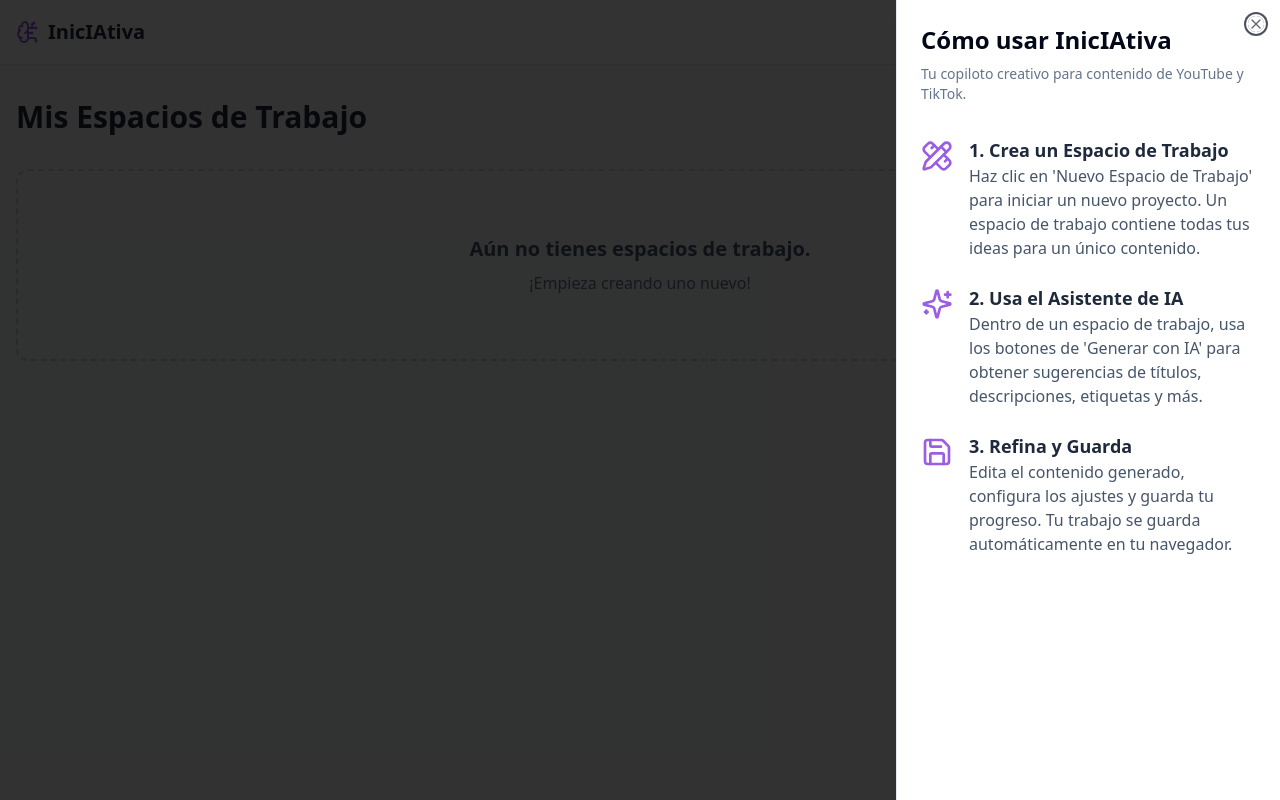
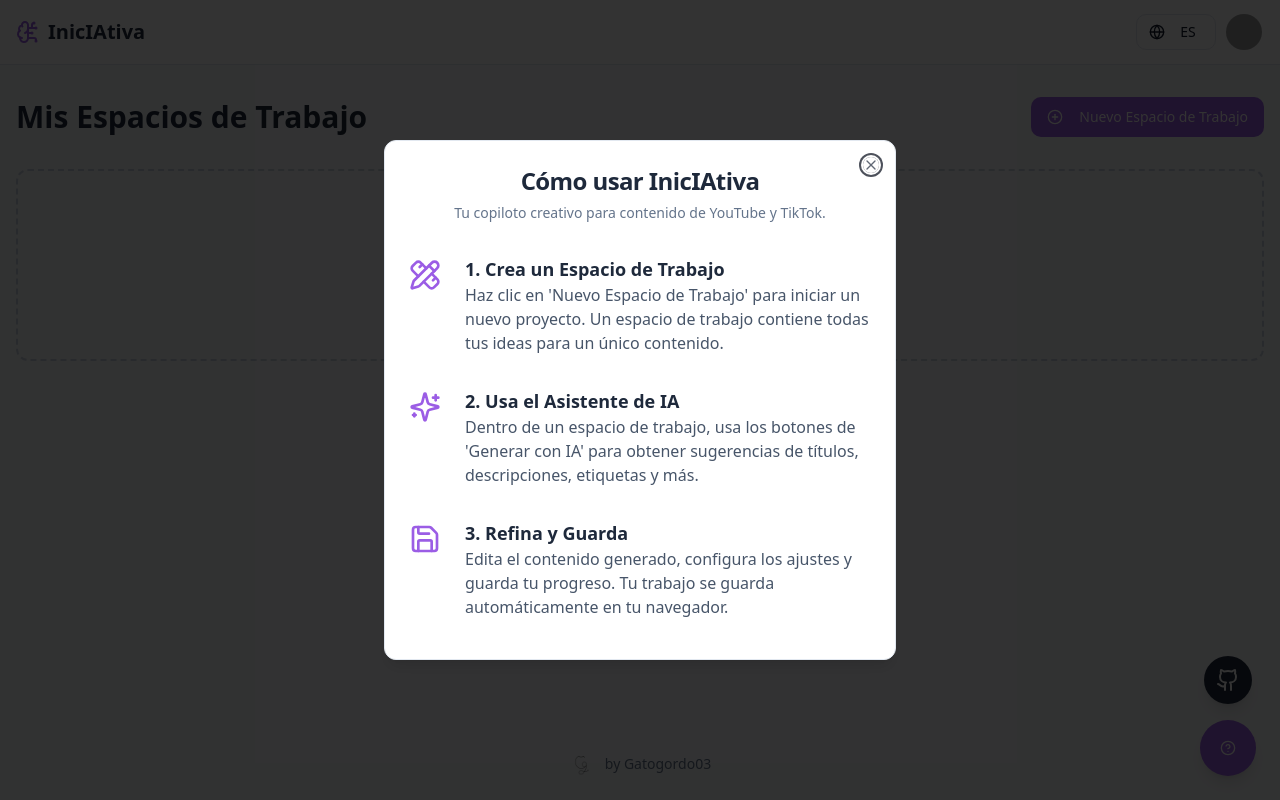
Before and after one commit to Gatogordo03/creator-iassist, a React (Vite) app: page / in a window 1280 px wide. Both pictures are taken after a click on the button 1228 px from the left and 748 px from the top of the page. Built offline with nearby package versions, Linux system fonts and the light colour scheme; grey boxes are pictures that could not be loaded.

Commit message:
Refactor: Footer and HelpGuide positioning
Center footer content and move GitHub icon.
Make HelpGuide card appear in the center with better spacing.

```diff
--- a/src/components/Footer.tsx
+++ b/src/components/Footer.tsx
@@ -1,24 +1,14 @@
-
-import { Github } from 'lucide-react';
 
 const Footer = () => {
   return (
     <footer className="py-6">
-      <div className="container mx-auto px-4 flex justify-end items-center gap-3 text-sm text-slate-500">
+      <div className="container mx-auto px-4 flex justify-center items-center gap-3 text-sm text-slate-500">
         <img
           src="/lovable-uploads/24ed7179-7b0d-42df-8a4a-ddbf9f214180.png"
           alt="Gatogordo03 icon"
           className="h-6 w-6"
         />
         <span>by Gatogordo03</span>
-        <a
-          href="https://github.com/Gatogordo03"
-          target="_blank"
-          rel="noopener noreferrer"
-          className="hover:text-accent transition-colors"
-        >
-          <Github size={20} />
-        </a>
       </div>
     </footer>
   );
--- a/src/components/HelpGuide.tsx
+++ b/src/components/HelpGuide.tsx
@@ -1,12 +1,12 @@
 
 import {
-  Sheet,
-  SheetContent,
-  SheetDescription,
-  SheetHeader,
-  SheetTitle,
-  SheetTrigger,
-} from "@/components/ui/sheet"
+  Dialog,
+  DialogContent,
+  DialogDescription,
+  DialogHeader,
+  DialogTitle,
+  DialogTrigger,
+} from "@/components/ui/dialog"
 import { Button } from "@/components/ui/button"
 import { HelpCircle, Sparkles, PencilRuler, Save } from "lucide-react"
 import { useTranslation } from "react-i18next"
@@ -38,34 +38,34 @@ const HelpGuide = () => {
   ]
 
   return (
-    <Sheet>
+    <Dialog>
       <Tooltip>
         <TooltipTrigger asChild>
-          <SheetTrigger asChild>
+          <DialogTrigger asChild>
             <Button
               variant="default"
               size="icon"
-              className="fixed bottom-6 right-6 h-14 w-14 rounded-full shadow-lg bg-accent hover:bg-accent/90 text-white z-50 animate-fade-in"
+              className="h-14 w-14 rounded-full shadow-lg bg-accent hover:bg-accent/90 text-white animate-fade-in"
               aria-label={t("helpGuide.triggerTooltip")}
             >
               <HelpCircle className="h-7 w-7" />
             </Button>
-          </SheetTrigger>
+          </DialogTrigger>
         </TooltipTrigger>
         <TooltipContent side="left">
           <p>{t("helpGuide.triggerTooltip")}</p>
         </TooltipContent>
       </Tooltip>
-      <SheetContent>
-        <SheetHeader>
-          <SheetTitle className="text-2xl">{t("helpGuide.title")}</SheetTitle>
-          <SheetDescription>
+      <DialogContent className="sm:max-w-lg">
+        <DialogHeader>
+          <DialogTitle className="text-2xl text-center">{t("helpGuide.title")}</DialogTitle>
+          <DialogDescription className="text-center px-4">
             {t("helpGuide.description")}
-          </SheetDescription>
-        </SheetHeader>
-        <div className="mt-8 space-y-6">
+          </DialogDescription>
+        </DialogHeader>
+        <div className="py-4 space-y-8">
           {guideSteps.map((step, index) => (
-            <div key={index} className="flex items-start gap-4">
+            <div key={index} className="flex items-start gap-6">
               <div className="flex-shrink-0 mt-1">{step.icon}</div>
               <div>
                 <h3 className="font-bold text-lg text-slate-800">{step.title}</h3>
@@ -74,8 +74,8 @@ const HelpGuide = () => {
             </div>
           ))}
         </div>
-      </SheetContent>
-    </Sheet>
+      </DialogContent>
+    </Dialog>
   )
 }
 
--- a/src/components/Layout.tsx
+++ b/src/components/Layout.tsx
@@ -4,6 +4,7 @@ import Header from './Header';
 import { HeaderProvider } from '@/contexts/HeaderContext';
 import Footer from './Footer';
 import HelpGuide from './HelpGuide';
+import { Github } from 'lucide-react';
 
 const Layout = ({ children }: { children: React.ReactNode }) => {
   return (
@@ -13,7 +14,20 @@ const Layout = ({ children }: { children: React.ReactNode }) => {
         <main className="flex-grow container mx-auto px-4 py-8">
           {children}
         </main>
-        <HelpGuide />
+
+        <div className="fixed bottom-6 right-6 flex flex-col-reverse items-center gap-4 z-40">
+          <HelpGuide />
+          <a
+            href="https://github.com/Gatogordo03"
+            target="_blank"
+            rel="noopener noreferrer"
+            className="h-12 w-12 flex items-center justify-center bg-slate-800 text-white rounded-full shadow-lg hover:bg-slate-700 transition-colors"
+            aria-label="GitHub"
+          >
+            <Github size={24} />
+          </a>
+        </div>
+
         <Footer />
       </div>
     </HeaderProvider>
```
